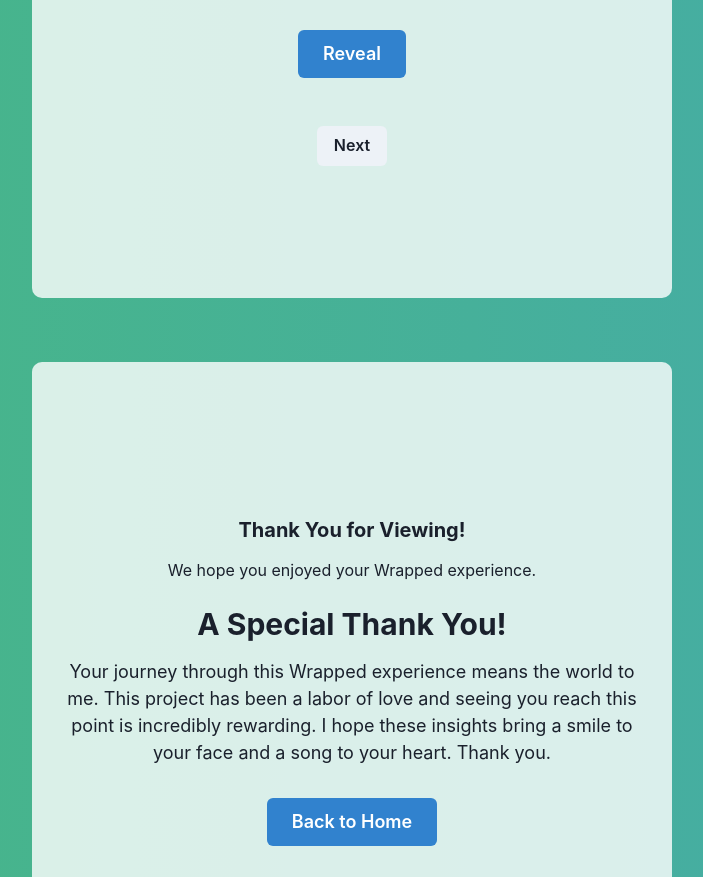
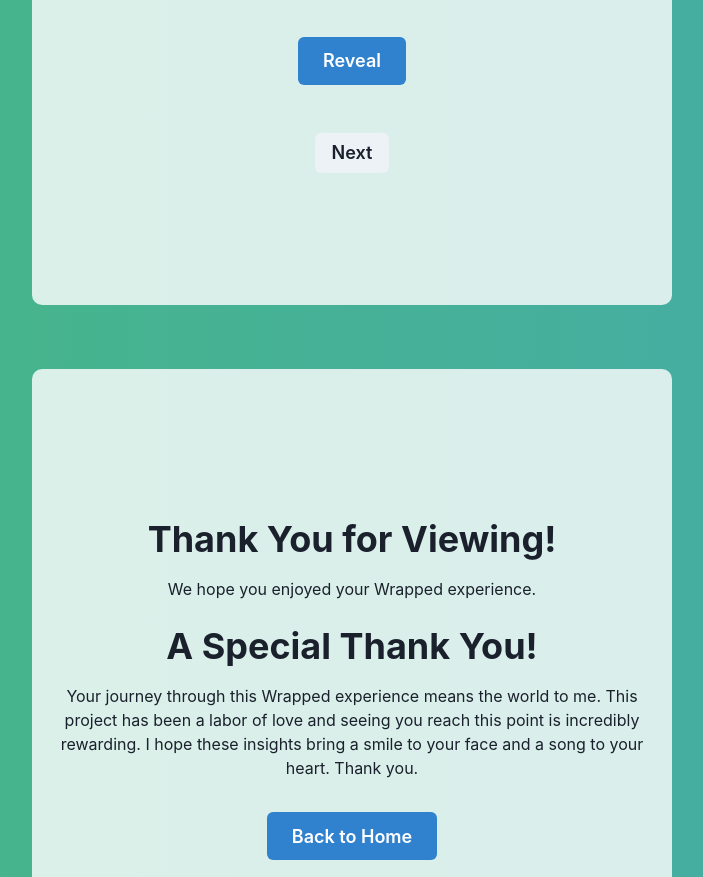
Before and after one commit to angelheredia138/spotify-visualizer-frontend, a React (Vite) app: page /spotify-visualizer-frontend/wrapped in a window 1280 px wide. Shown: the part 1920-2797 px from the top of the page, without its empty margins (288-991 px from the left). Built offline with nearby package versions, Linux system fonts and the light colour scheme; no server answers.

Commit message:
adjust font and buttons for production

```diff
--- a/src/components/MainPage.jsx
+++ b/src/components/MainPage.jsx
@@ -63,7 +63,7 @@ const MainPage = () => {
       path: "/playlists",
     },
     {
-      title: "Classic Spotify Wrapped",
+      title: "Wrapped",
       description:
         "Relive your music journey with a nostalgic view of your top tracks, artists, and genres, accompanied by engaging visualizations.",
       path: "/wrapped",
--- a/src/components/parents/Wrapped.jsx
+++ b/src/components/parents/Wrapped.jsx
@@ -71,6 +71,10 @@ const Wrapped = () => {
     scrollToNext(id);
   };
 
+  const headingFontSize = useBreakpointValue({ base: "2xl", md: "4xl" });
+  const buttonFontSize = useBreakpointValue({ base: "md", md: "lg" });
+  const textFontSize = useBreakpointValue({ base: "sm", md: "md" });
+
   if (loading) {
     return (
       <Flex
@@ -111,6 +115,7 @@ const Wrapped = () => {
         initial={{ y: -20, opacity: 0 }}
         animate={{ y: 0, opacity: 1 }}
         transition={{ duration: 0.5 }}
+        fontSize={headingFontSize}
       >
         Classic Spotify Wrapped
       </Heading>
@@ -122,6 +127,7 @@ const Wrapped = () => {
           as={motion.button}
           whileHover={{ scale: 1.1 }}
           whileTap={{ scale: 0.9 }}
+          fontSize={buttonFontSize}
         >
           Back to Home
         </Button>
@@ -157,6 +163,7 @@ const Wrapped = () => {
             onClick={() => handleButtonClick("section2")}
             mt={4}
             disabled={scrollLocked}
+            fontSize={buttonFontSize}
           >
             Next
           </Button>
@@ -186,6 +193,7 @@ const Wrapped = () => {
             onClick={() => handleButtonClick("section3")}
             mt={4}
             disabled={scrollLocked}
+            fontSize={buttonFontSize}
           >
             Next
           </Button>
@@ -223,6 +231,7 @@ const Wrapped = () => {
             onClick={() => handleButtonClick("section4")}
             mt={4}
             disabled={scrollLocked}
+            fontSize={buttonFontSize}
           >
             Next
           </Button>
@@ -247,17 +256,29 @@ const Wrapped = () => {
           width={isMobile ? "90%" : "50%"}
           margin="auto"
         >
-          <Heading as="h3" size="md" mb={4} textAlign="center">
+          <Heading
+            as="h3"
+            size="md"
+            mb={4}
+            textAlign="center"
+            fontSize={headingFontSize}
+          >
             Thank You for Viewing!
           </Heading>
-          <Text textAlign="center">
+          <Text textAlign="center" fontSize={textFontSize}>
             We hope you enjoyed your Wrapped experience.
           </Text>
           <Box mt={6} textAlign="center">
-            <Heading as="h3" size="lg" mb={4} textAlign="center">
+            <Heading
+              as="h3"
+              size="lg"
+              mb={4}
+              textAlign="center"
+              fontSize={headingFontSize}
+            >
               A Special Thank You!
             </Heading>
-            <Text fontSize="lg" textAlign="center">
+            <Text fontSize={textFontSize} textAlign="center">
               Your journey through this Wrapped experience means the world to
               me. This project has been a labor of love and seeing you reach
               this point is incredibly rewarding. I hope these insights bring a
@@ -269,6 +290,7 @@ const Wrapped = () => {
             mt={8}
             colorScheme="blue"
             size="lg"
+            fontSize={buttonFontSize}
           >
             Back to Home
           </Button>
```
